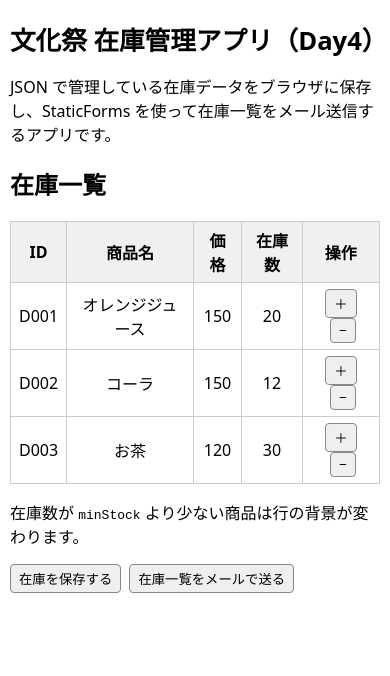
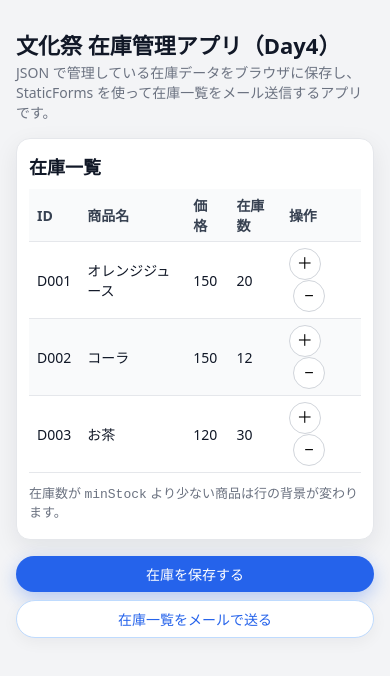
Before and after one commit to YushinWakayama/daisho, a plain HTML site: page daisho-day4/index.html in a window 390 px wide. Drawn offline with Linux system fonts and the light colour scheme.

Commit message:
2025/12/11

```diff
--- a/daisho-day4/assets/css/inventory.css
+++ b/daisho-day4/assets/css/inventory.css
@@ -1,47 +1,178 @@
-body {
-  font-family: system-ui, -apple-system, "Segoe UI", sans-serif;
-  max-width: 800px;
-  margin: 20px auto;
-  padding: 0 10px;
+/* ===== ベーススタイル ===== */
+*,
+*::before,
+*::after {
+  box-sizing: border-box;
 }
 
-h1 {
-  font-size: 1.6rem;
-  margin-bottom: 0.5em;
+html,
+body {
+  margin: 0;
+  padding: 0;
 }
 
-table {
+body {
+  font-family: "Yu Gothic", "Meiryo", system-ui, -apple-system, sans-serif;
+  background: #f3f4f6;
+  color: #111827;
+}
+
+/* コンテナ */
+.container {
+  max-width: 960px;
+  margin: 0 auto;
+  padding: 24px 16px 40px;
+}
+
+/* 見出し */
+.title {
+  margin: 4px 0 2px;
+  font-size: clamp(22px, 2.4vw, 28px);
+}
+
+.muted {
+  margin: 0 0 16px;
+  color: #6b7280;
+  font-size: 14px;
+}
+
+/* パネル */
+.panel {
+  background: #ffffff;
+  border-radius: 14px;
+  padding: 16px 18px 20px;
+  box-shadow: 0 8px 24px rgba(15, 23, 42, 0.08);
+  border: 1px solid #e5e7eb;
+}
+
+.panel-title {
+  margin: 0 0 10px;
+  font-size: 18px;
+}
+
+/* ヒントテキスト */
+.hint {
+  margin: 10px 0 0;
+  font-size: 13px;
+  color: #6b7280;
+}
+
+/* ===== 在庫テーブル ===== */
+.inventory-table {
   width: 100%;
   border-collapse: collapse;
-  margin-top: 10px;
+  margin-top: 8px;
+  font-size: 14px;
 }
 
-th, td {
-  border: 1px solid #ccc;
-  padding: 6px 8px;
-  text-align: center;
+.inventory-table thead {
+  background: #f9fafb;
 }
 
-th {
-  background-color: #f0f0f0;
+.inventory-table th,
+.inventory-table td {
+  padding: 8px 10px;
+  border-bottom: 1px solid #e5e7eb;
+  text-align: left;
 }
 
-/* 在庫が少ない商品の行の見た目 */
-.low-stock {
-  background-color: #ffe0e0;
+.inventory-table th {
+  font-weight: 600;
+  color: #374151;
 }
 
-button {
-  padding: 4px 8px;
-  border: 1px solid #888;
-  border-radius: 4px;
-  cursor: pointer;
+.inventory-table tbody tr:nth-child(even) {
+  background: #f9fafb;
 }
 
-button:hover {
-  opacity: 0.8;
+/* 在庫が少ない行に付けるクラス */
+.low-stock {
+  background: #fef2f2 !important;
 }
 
-button + button {
-  margin-left: 4px;
+/* ===== 下部の操作ボタン（保存 / メール） ===== */
+.actions {
+  display: flex;
+  flex-wrap: wrap;
+  gap: 8px;
+  margin-top: 16px;
 }
+
+.btn {
+  display: inline-flex;
+  align-items: center;
+  justify-content: center;
+  padding: 8px 14px;
+  border-radius: 999px;
+  border: none;
+  cursor: pointer;
+  font-size: 14px;
+  gap: 6px;
+  background: #2563eb;
+  color: #ffffff;
+  box-shadow: 0 6px 18px rgba(37, 99, 235, 0.3);
+  transition: transform 0.15s ease, box-shadow 0.15s ease, filter 0.15s ease;
+}
+
+.btn:hover {
+  filter: brightness(1.05);
+  box-shadow: 0 10px 24px rgba(37, 99, 235, 0.35);
+  transform: translateY(-1px);
+}
+
+.btn:active {
+  transform: translateY(0);
+  box-shadow: 0 4px 14px rgba(37, 99, 235, 0.28);
+}
+
+.btn-ghost {
+  background: #ffffff;
+  color: #2563eb;
+  border: 1px solid #bfdbfe;
+  box-shadow: 0 4px 16px rgba(15, 23, 42, 0.05);
+}
+
+/* ===== 在庫テーブル内の＋／−ボタン調整 ===== */
+.inventory-table td button {
+  width: 32px;              /* ＋と−の幅を固定して同じにする */
+  height: 32px;             /* 高さもそろえる */
+  border-radius: 999px;     /* まるいボタン */
+  border: 1px solid #d1d5db;
+  background: #ffffff;
+  cursor: pointer;
+  font-size: 16px;
+  line-height: 1;
+  padding: 0;               /* 余白は幅・高さに任せる */
+}
+
+.inventory-table td button + button {
+  margin-left: 4px;         /* ＋と−の間に少し余白 */
+}
+
+.inventory-table td button:hover {
+  background: #eff6ff;
+  border-color: #2563eb;
+}
+
+/* ===== スマホ対応 ===== */
+@media (max-width: 640px) {
+  .panel {
+    padding: 14px 12px 18px;
+  }
+
+  .inventory-table th,
+  .inventory-table td {
+    padding: 6px 8px;
+  }
+
+  .actions {
+    flex-direction: column;
+    align-items: stretch;
+  }
+
+  .btn,
+  .btn-ghost {
+    width: 100%;
+    justify-content: center;
+  }
+}
--- a/daisho-day4/assets/js/inventory.js
+++ b/daisho-day4/assets/js/inventory.js
@@ -1,67 +1,129 @@
-// ------------------------------
-// 1. 在庫データ（JSON的な構造）
-// ------------------------------
-const items = [
+// ▼ 在庫データ（デフォルト値：localStorageに何もないとき用）
+ let items = [
   { id: "D001", name: "オレンジジュース", price: 150, stock: 20, minStock: 5 },
   { id: "D002", name: "コーラ",           price: 150, stock: 12, minStock: 5 },
   { id: "D003", name: "お茶",             price: 120, stock: 30, minStock: 10 }
 ];
 
-// HTML で <tbody id="item-list"> と書いた部分を JavaScript から取得する
-const tbody = document.getElementById("item-list");
+// ▼ localStorage に保存する際のキー名（引き出しのラベル）
+const STORAGE_KEY = "inventory-items";
 
-// ------------------------------
-// 2. 表示用の関数 render()
-// ------------------------------
+// --- localStorage から在庫データを読み込む ---
+function loadFromStorage() {
+  const json = localStorage.getItem(STORAGE_KEY);
+  if (!json) return; // まだ保存されていないときは何もしない
+
+  try {
+    const saved = JSON.parse(json); // JSON文字列 → 配列に戻す
+    if (Array.isArray(saved)) {
+      items = saved;
+    }
+  } catch (e) {
+    console.error("在庫データの読み込みに失敗しました", e);
+  }
+}
+
+// --- localStorage に在庫データを保存 ---
+function saveToStorage() {
+  const json = JSON.stringify(items); // 配列 → JSON文字列
+  localStorage.setItem(STORAGE_KEY, json);
+  console.log("在庫データを保存しました");
+}
+
 function render() {
-  // 一度、中身を空にしてから作り直す
+  const tbody = document.getElementById("item-list");
+  if (!tbody) return;
+
   tbody.innerHTML = "";
 
-  // items の中身を 1件ずつ取り出して tr（行）を作る
   items.forEach(item => {
     const tr = document.createElement("tr");
 
-    // 在庫が少ないときはクラスを追加して背景色を変える
+    // 在庫が minStock より少なければ警告クラスを付与
     if (item.stock < item.minStock) {
       tr.classList.add("low-stock");
     }
 
-    // 行の中身（セル）をテンプレート文字列でまとめて書く
     tr.innerHTML = `
       <td>${item.id}</td>
       <td>${item.name}</td>
       <td>${item.price}</td>
       <td>${item.stock}</td>
       <td>
-        <button onclick="changeStock('${item.id}', 1)">＋</button>
-        <button onclick="changeStock('${item.id}', -1)">−</button>
+        <button type="button" onclick="changeStock('${item.id}', 1)">＋</button>
+        <button type="button" onclick="changeStock('${item.id}', -1)">−</button>
       </td>
     `;
 
-    // 作った tr を tbody の中に追加する
     tbody.appendChild(tr);
   });
 }
 
-// ------------------------------
-// 3. 在庫を変更する関数 changeStock()
-// ------------------------------
 function changeStock(id, diff) {
-  // id が一致する商品を探す
   const item = items.find(i => i.id === id);
-  if (!item) {
-    return; // 見つからなかったら何もしない
+  if (!item) return;
+
+  item.stock += diff;
+  if (item.stock < 0) item.stock = 0;
+
+  saveToStorage();
+  render();
+}
+
+// --- 在庫一覧をテキスト（CSV風）に整形 ---
+function buildInventoryText() {
+  const lines = [];
+  // 見出し
+  lines.push("ID,商品名,価格,在庫数,警告");
+
+  items.forEach(item => {
+    const warning = item.stock < item.minStock ? "在庫少" : "";
+    lines.push(
+      `${item.id},${item.name},${item.price},${item.stock},${warning}`
+    );
+  });
+
+  return lines.join("\n");
+}
+
+function sendInventoryMailViaStaticForms() {
+  const form = document.getElementById("inventory-mail-form");
+  const textarea = document.getElementById("inventory-message");
+
+  if (!form || !textarea) {
+    alert("メールフォームの設定が正しくありません。index.html を確認してください。");
+    return;
   }
 
-  // diff 分だけ在庫数を増減させる
-  item.stock += diff;
-  // 在庫がマイナスにならないように 0 で止める
-  if (item.stock < 0) {
-    item.stock = 0;
+  // 在庫一覧テキストを作成してフォームにセット
+  const bodyText = buildInventoryText();
+  textarea.value = bodyText;
+
+  if (confirm("現在の在庫一覧をメールで送信します。よろしいですか？")) {
+    form.submit();
+  }
+}
+
+// --- ページ読み込み時の初期化 ---
+window.addEventListener("DOMContentLoaded", () => {
+  // 1. localStorage から在庫を読み込み
+  loadFromStorage();
+
+  // 2. 画面に反映
+  render();
+
+  // 3. ボタンにイベントをつなぐ
+  const saveBtn = document.getElementById("save-btn");
+  const mailBtn = document.getElementById("mail-btn");
+
+  if (saveBtn) {
+    saveBtn.addEventListener("click", () => {
+      saveToStorage();
+      alert("在庫データを保存しました。");
+    });
   }
 
-  // 変更を画面に反映する
-  render();
-}
-// ページを開いたときに、1回だけ表示する
-render();
+  if (mailBtn) {
+    mailBtn.addEventListener("click", sendInventoryMailViaStaticForms);
+  }
+});
```
